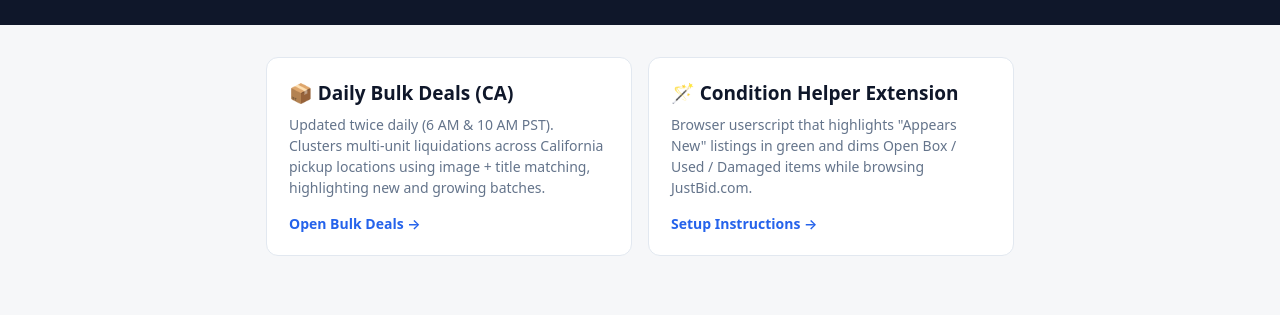
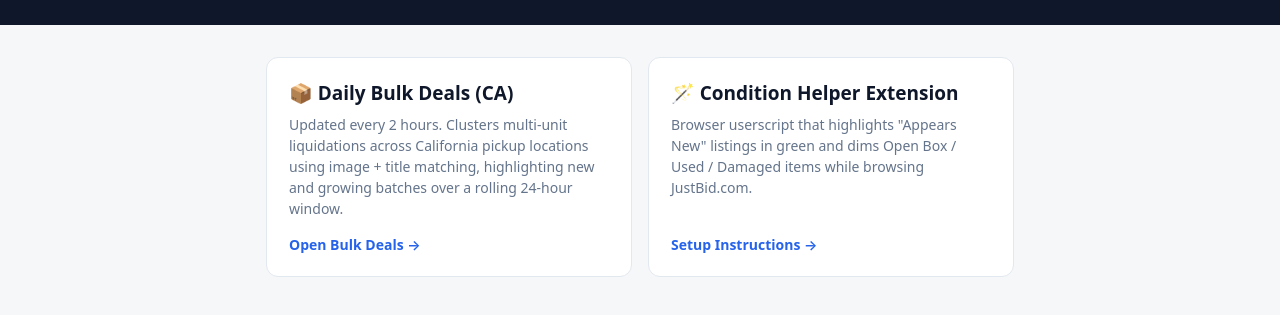
Before and after one commit to lshamis/justbid-helper, a plain HTML site: page index.html in a window 1280 px wide. Shown: the part 93-408 px from the top of the page. Drawn offline with Linux system fonts and the light colour scheme.

Commit message:
Run bulk deals cron every 2 hours

```diff
--- a/index.html
+++ b/index.html
@@ -28,7 +28,7 @@
     <a class="card" href="bulk/">
       <div>
         <h2>📦 Daily Bulk Deals (CA)</h2>
-        <p>Updated twice daily (6 AM &amp; 10 AM PST). Clusters multi-unit liquidations across California pickup locations using image + title matching, highlighting new and growing batches.</p>
+        <p>Updated every 2 hours. Clusters multi-unit liquidations across California pickup locations using image + title matching, highlighting new and growing batches over a rolling 24-hour window.</p>
       </div>
       <div class="cta">Open Bulk Deals →</div>
     </a>
```
Also changed, not shown: 1 other file.
